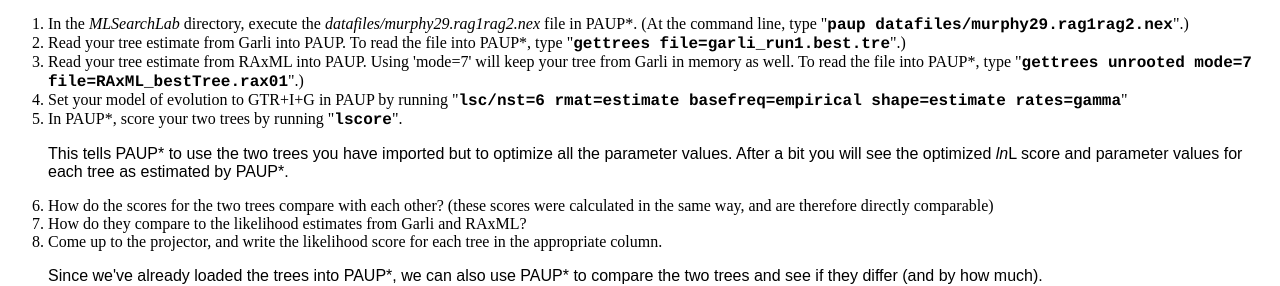
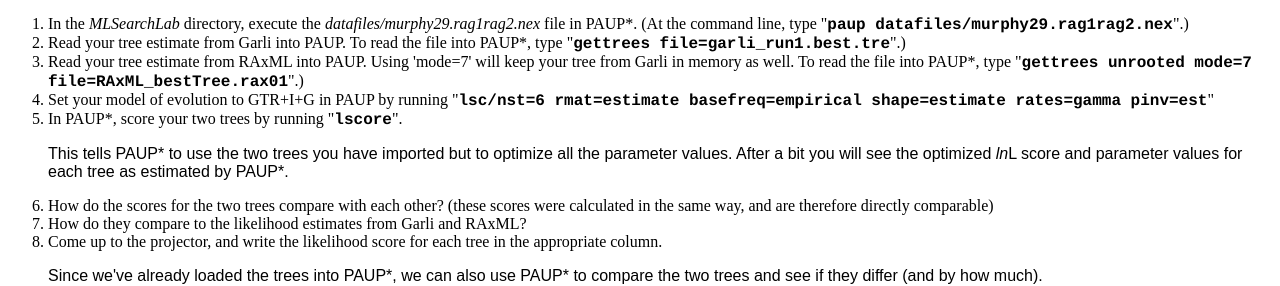
Before and after one commit to McTavishLab/mctavishlab.github.io, a Jekyll site: the page MLsearchLab.html, which Jekyll copies as it is, in a window 1280 px wide and 900 px high, scrolled down 3699 px. Shown: the part 168-454 px from the top of the window. Built offline with Jekyll 4.4.1, drawn with Linux system fonts in a browser that asks for light colours.

Commit message:
invariant sites

```diff
--- a/MLsearchLab.html
+++ b/MLsearchLab.html
@@ -278,7 +278,7 @@ To read the file into PAUP*, type "<span class="command">gettrees file=garli_run
 Using 'mode=7' will keep your tree from Garli in memory as well.
 To read the file into PAUP*, type "<span class="command">gettrees unrooted mode=7 file=RAxML_bestTree.rax01</span>".)
 
-</li><li> Set your model of evolution to GTR+I+G in PAUP by running "<span class="command">lsc/nst=6 rmat=estimate basefreq=empirical shape=estimate rates=gamma</span>"
+</li><li> Set your model of evolution to GTR+I+G in PAUP by running "<span class="command">lsc/nst=6 rmat=estimate basefreq=empirical shape=estimate rates=gamma pinv=est</span>"
 
 </li><li>In PAUP*, score your two trees by running "<span class="command">lscore</span>".
 
```
